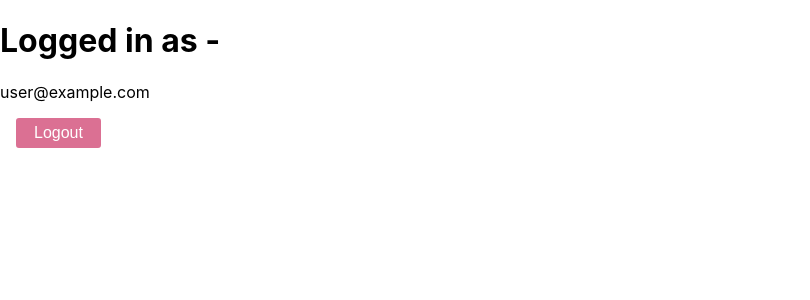
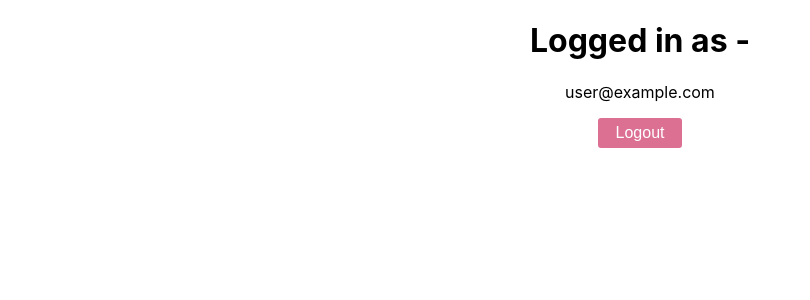
Before and after one commit to shakibHossain/react-redux-login, a React (Create React App) app: page / in a window 1280 px wide. Shown: the top 300 px of the page, without its empty margins (0-810 px from the left). Built offline with nearby package versions, Linux system fonts and the light colour scheme; no server answers; sample sign-in values are in the browser's storage.

Commit message:
center align the contents on home page

```diff
--- a/src/components/Home.js
+++ b/src/components/Home.js
@@ -2,6 +2,18 @@ import React, { Component } from "react";
 import { connect } from "react-redux";
 import { logoutUser } from "../actions";
 import Button from "./Button";
+import { withStyles } from "@material-ui/styles";
+
+const styles = () => ({
+  "@global": {
+    body: {
+      backgroundColor: "#fff"
+    }
+  },
+  header: {
+    textAlign: "center"
+  }
+});
 
 class Home extends Component {
   state = { email: ""};
@@ -12,10 +24,10 @@ class Home extends Component {
   };
 
   render() {
-    const { isLoggingOut, logoutError, email } = this.props;
+    const { classes, isLoggingOut, logoutError, email } = this.props;
 
     return (
-      <div>
+      <div className={classes.header}>
         <h1>Logged in as -</h1>
         {this.props.email}
         <br/>
@@ -35,4 +47,4 @@ function mapStateToProps(state) {
   };
 }
 
-export default connect(mapStateToProps)(Home);
+export default withStyles(styles)(connect(mapStateToProps)(Home));
```
